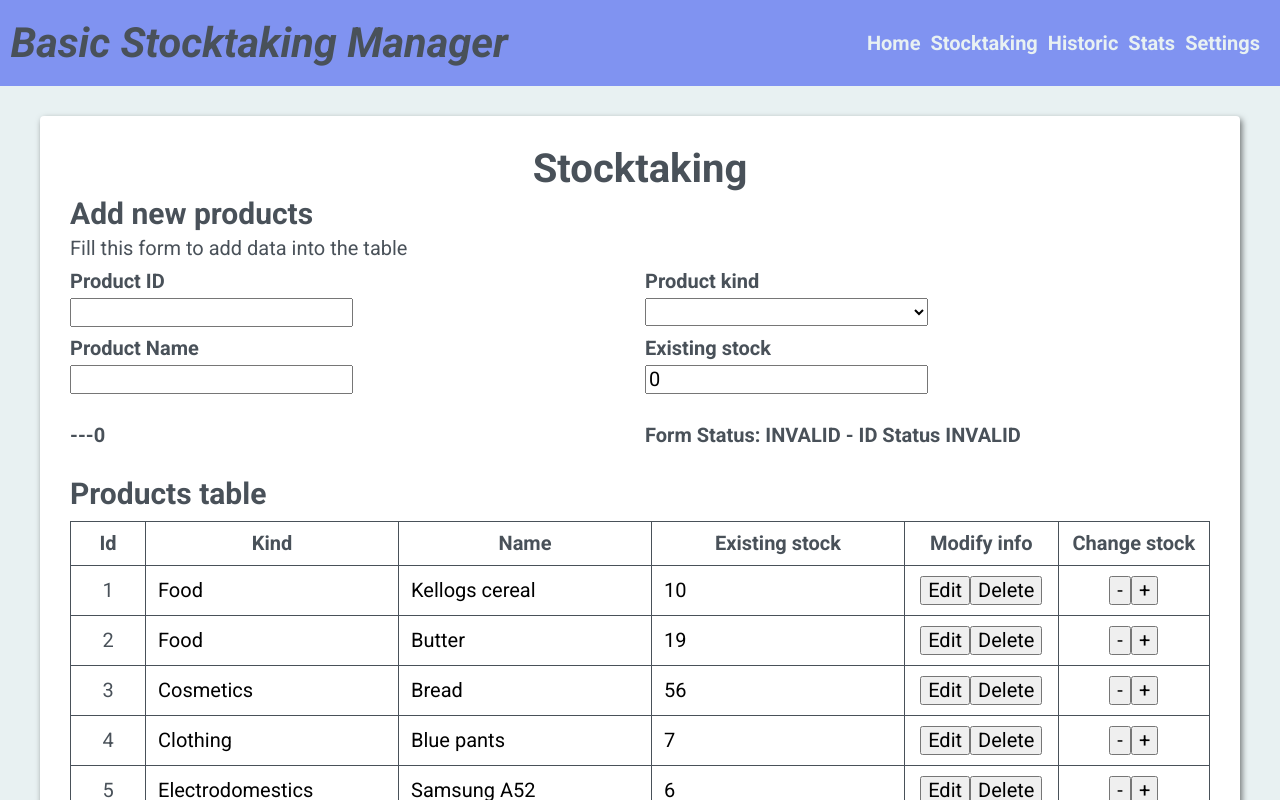
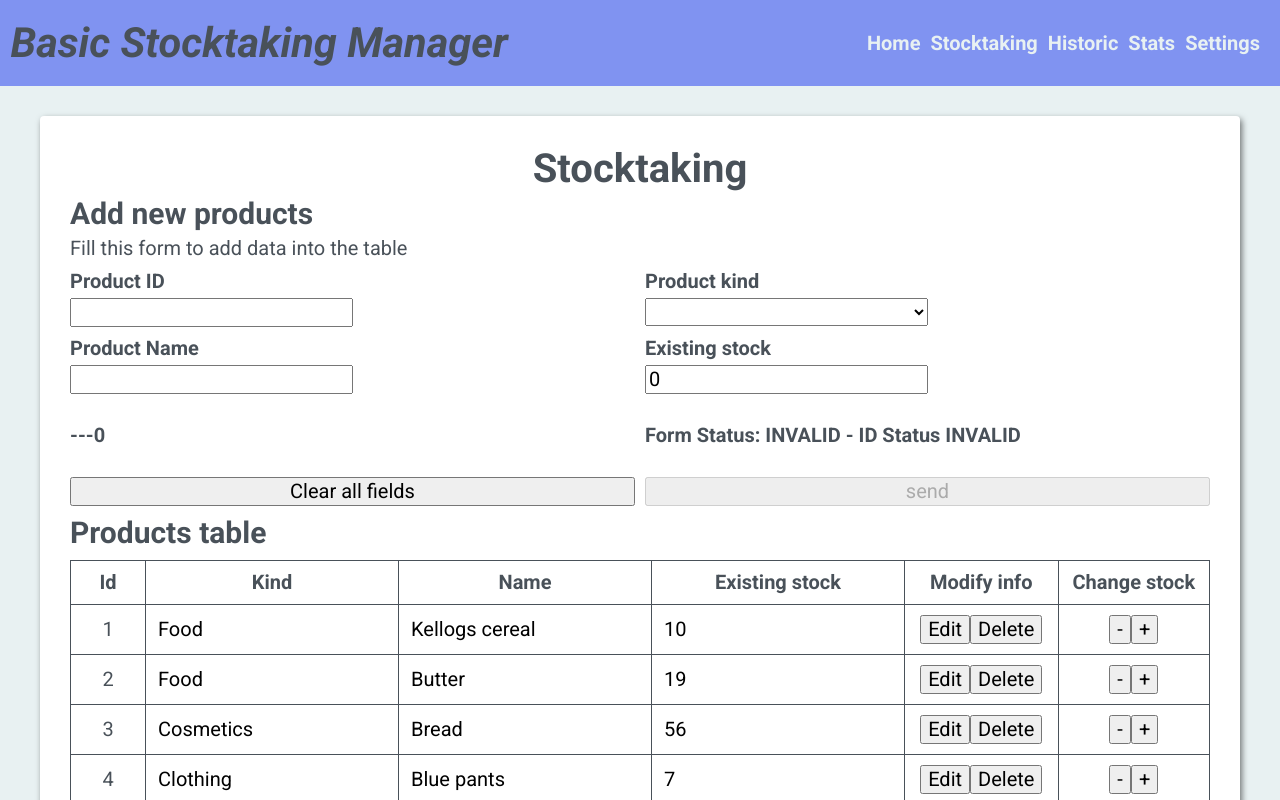
Before and after one commit to imEag/basicStocktakingManager, an Angular app: page /stocktaking in a window 1280 px wide. Shown: the top 800 px of the page. Built offline with nearby package versions, Linux system fonts and the light colour scheme.

Commit message:
form is now doing validation. Clear and Submit buttons are working

```diff
--- a/src/app/table-form/table-form.component.html
+++ b/src/app/table-form/table-form.component.html
@@ -38,43 +38,8 @@
 
     <p><strong>{{form.value.id}}-{{form.value.kind}}-{{form.value.name}}-{{form.value.stock}}</strong></p>
     <p><strong>Form Status: {{form.status}} - ID Status {{form.controls['id'].status}}</strong></p>
-<!--
-    <div class="table_form__field_container">
-        <label for="id">Product ID</label>
-        <input type="number" name="id" value="{{input_values.id}}" #input_id="ngModel" [(ngModel)]="product.id" required>
-        <span class="table_form--warning" *ngIf="input_id.touched && !input_id.valid">
-            Product ID field is required
-        </span>
-    </div>
-
-    <div class="table_form__field_container">
-        <label for="kind">Product kind</label>
-        <select name="kind" id="select_kind" value="{{input_values.kind}}" #input_kind="ngModel" [(ngModel)]="product.kind" required>
-            <option *ngFor="let kind of product_kinds" value="{{kind}}">{{kind}}</option>
-        </select>
-        <span class="table_form--warning" *ngIf="input_kind.touched && !input_kind.valid">
-            Product Kind field is required
-        </span>
-    </div>
-
-    <div class="table_form__field_container">
-        <label for="name">Product Name</label>
-        <input type="text" name="name" value="{{input_values.name}}" #input_name="ngModel" [(ngModel)]="product.name" required>
-        <span class="table_form--warning" *ngIf="input_name.touched && !input_name.valid">
-            Product Name field is required
-        </span>
-    </div>
-
-    <div class="table_form__field_container">
-        <label for="stock">Existing stock</label>
-        <input type="number" name="stock" value="{{input_values.stock}}" #input_stock="ngModel" [(ngModel)]="product.stock" required>
-        <span class="table_form--warning" *ngIf="input_stock.touched && !input_stock.valid">
-            Stock field is required
-        </span>
-    </div>
 
     <button class="table_form--clear" (click)="formReset()">Clear all fields</button>
 
-    <input type="submit" value="send" [disabled]="!TableForm.form.valid" (click)="onSubmit(TableForm)">
- -->
+    <input type="submit" value="send" [disabled]="!form.valid" (click)="onSubmit()">
 </form>
--- a/src/app/table-form/table-form.component.ts
+++ b/src/app/table-form/table-form.component.ts
@@ -61,25 +61,22 @@ export class TableFormComponent implements OnInit, OnDestroy {
   ngDoCheck(): void {
   }
 
-  onSubmit(current_form: any): void {
-    let pre_message = current_form.form.value;
-    let message = new Product(pre_message.id.toString(), pre_message.kind, pre_message.name, pre_message.stock)
+  onSubmit(): void {
+    let message = new Product(this.form.value.id,
+      this.form.value.kind,
+      this.form.value.name,
+      this.form.value.stock);
 
+    console.log(message);
     //Submits information to service and the table listens to it to save and display the data
     this._tableAndFormService.sendForm2Table(message);
 
     //Resets all fields
-    //current_form.reset();
+    this.formReset();
   }
 
   formReset(): void {
-    this.input_values = {
-      id: '',
-      kind: '',
-      name: '',
-      stock: 0
-    }
-
+    this.form.reset();
   }
 
 }
```
